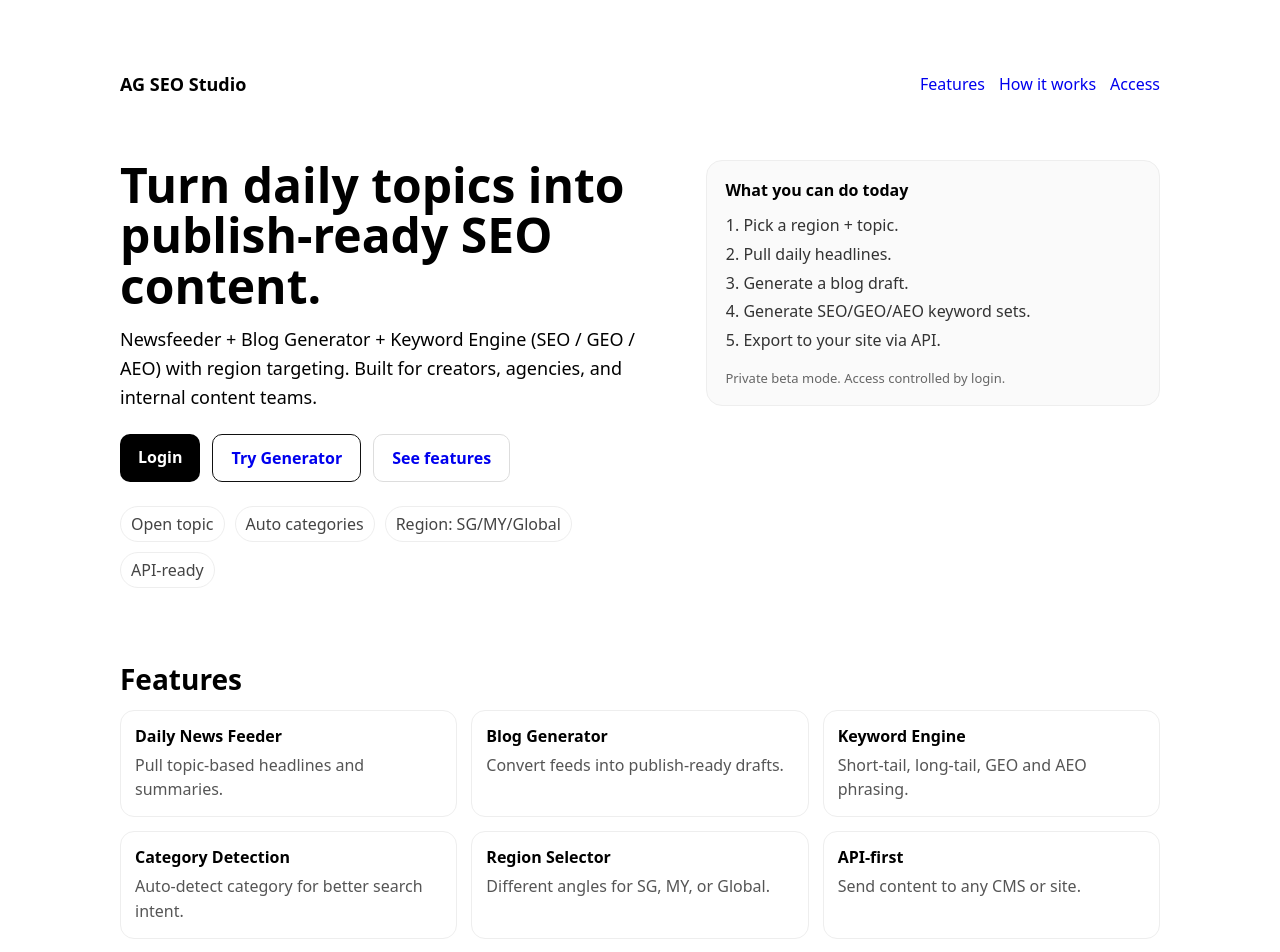
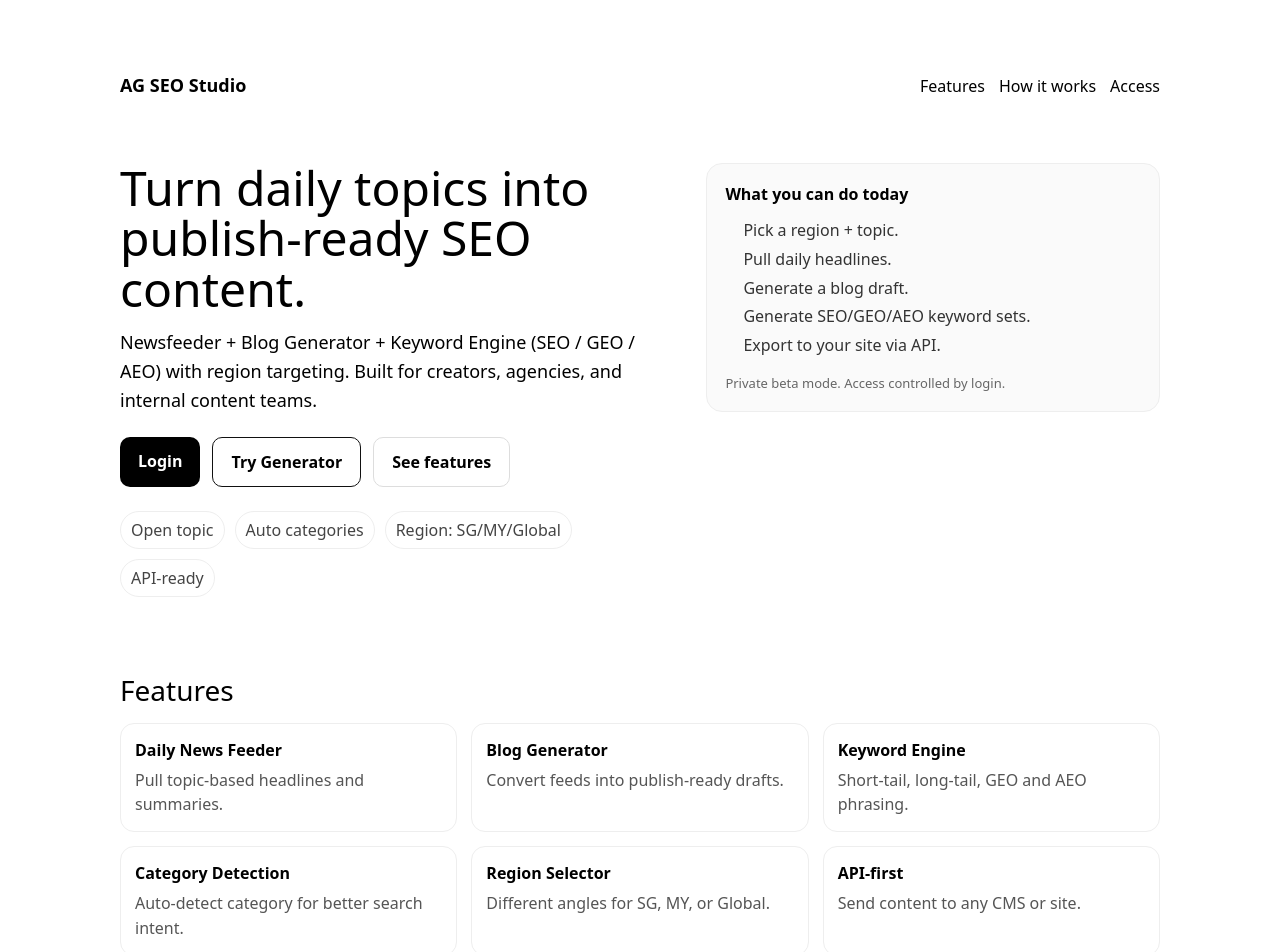
Before and after one commit to spuntnik/daily-news-blog-ai, a Next.js app in the folder apps/web/: page / in a window 1280 px wide. Shown: the top 952 px of the page. Built offline with nearby package versions, Linux system fonts and the light colour scheme.

Commit message:
Add Tailwind CSS configuration file

```diff
--- /dev/null
+++ b/apps/web/tailwind.config.ts
@@ -0,0 +1,14 @@
+import type { Config } from "tailwindcss";
+
+const config: Config = {
+  content: [
+    "./src/app/**/*.{js,ts,jsx,tsx}",
+    "./src/components/**/*.{js,ts,jsx,tsx}",
+  ],
+  theme: {
+    extend: {},
+  },
+  plugins: [],
+};
+
+export default config;
```
